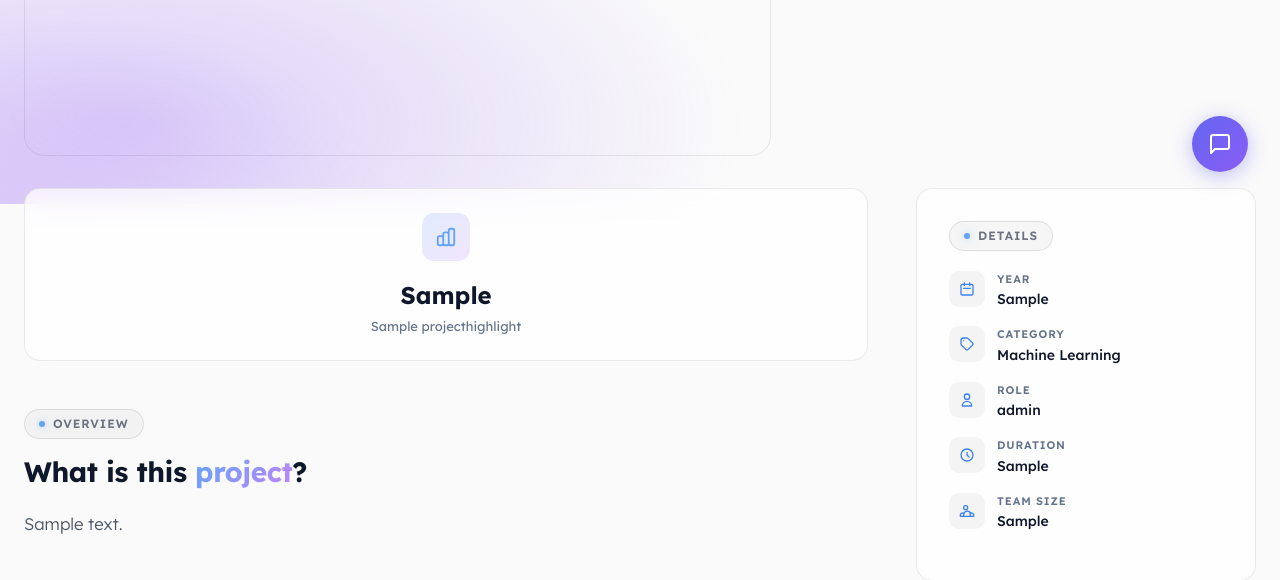
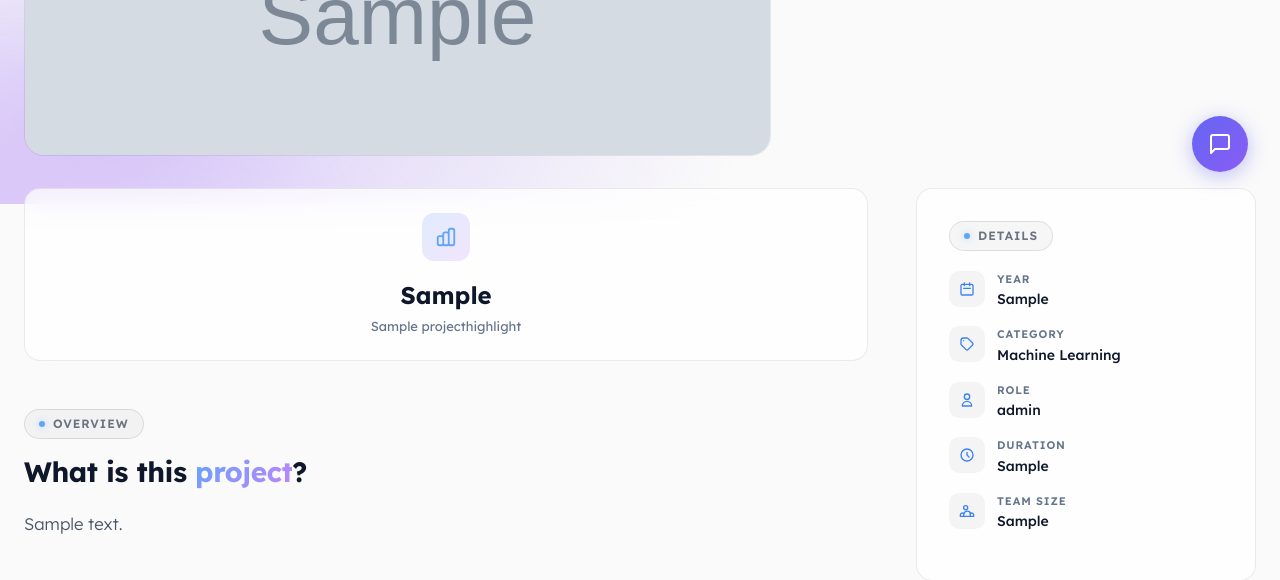
Before and after one commit to ProjectsHubIndia/projectshub, a Django app: page /projects/1/ in a window 1280 px wide. Shown: the part 596-1176 px from the top of the page. Run offline with Django 4.2, Linux system fonts and the light colour scheme; tables that the repository leaves empty hold one stand-in row (values such as "Sample post"); grey boxes marked "Sample" are stand-in pictures; some libraries are stand-ins or nearby versions.

Commit message:
Fix collapsed hero image on project detail pages
Projects with an image but no YouTube URL rendered a blank hero. The image
loaded fine (naturalWidth 1600) but displayed at zero height.

The image branch of the hero carried style="width:100%;height:100%". Its
wrapper is stretched by the parent, so the wrapper's own height property stays
auto and the percentage cannot resolve — the image collapsed to 0px. The
YouTube branch was unaffected because .pd-yt-facade supplies its own height in
CSS, and no stylesheet rule targets the image branch at all.

Changed the image to height:auto, which sizes it from its intrinsic aspect
ratio. Verified in the browser on the live page: 0px before, 397px after.

Affects every project with an image and no youtube_url, including the six AI
tool projects just seeded.

Co-Authored-By: Claude Opus 5 <noreply@anthropic.com>
Claude-Session: https://claude.ai/code/session_01Uxmszawu4PNX7SZb4Y6XSp

```diff
--- a/templates/core/project_detail.html
+++ b/templates/core/project_detail.html
@@ -168,7 +168,7 @@
       <div class="pd-hero__video-wrapper" style="position:relative;overflow:hidden;border-radius:1rem;">
         <img src="{{ project.get_image_src }}"
              alt="{{ project.title }} — AI project by ProjectsHub"
-             style="width:100%;height:100%;object-fit:cover;display:block;"
+             style="width:100%;height:auto;object-fit:cover;display:block;"
              width="1280"
              height="720"
              onerror="this.onerror=null; this.src='/static/image/projects/5cce966bbfd0773ff7f37f60210e23c9.jpg';" />
```
